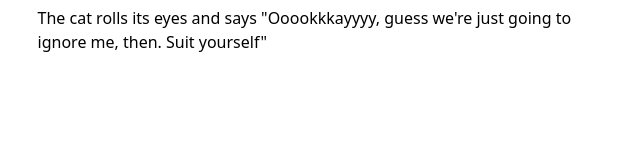
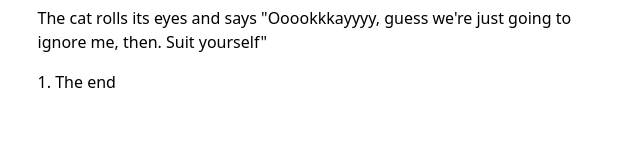
Before and after one commit to ahuth/branching-concept-1, a React (Vite) app: page / in a window 1280 px wide. Both pictures are taken after a click on the button "Look away, and pretend you didn't just see a talking cat.". Shown: the part 146-300 px from the top of the page, without its empty margins (313-953 px from the left). Built offline with nearby package versions, Linux system fonts and the light colour scheme.

Commit message:
Add basic end state

```diff
--- a/src/components/App.tsx
+++ b/src/components/App.tsx
@@ -36,6 +36,7 @@ export default function App() {
                   </li>
                 );
               })}
+              {item.links.length === 0 && <li>The end</li>}
             </ol>
           </section>
         );
```
